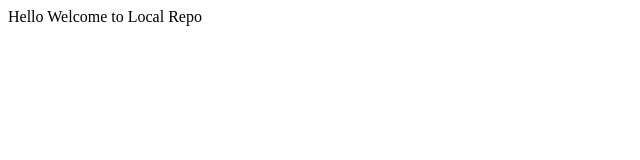
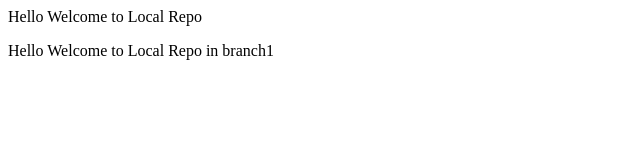
Before and after one commit to ZunainQuadri/Local-Repo, a plain HTML site: page index.html in a window 1280 px wide. Shown: the whole page, without its empty margins (0-640 px from the left). Drawn offline with Linux system fonts and the light colour scheme.

Commit message:
branch updated

```diff
--- a/index.html
+++ b/index.html
@@ -1 +1,2 @@
 <p>Hello Welcome to Local Repo</p>
+<p>Hello Welcome to Local Repo in branch1</p>
```
